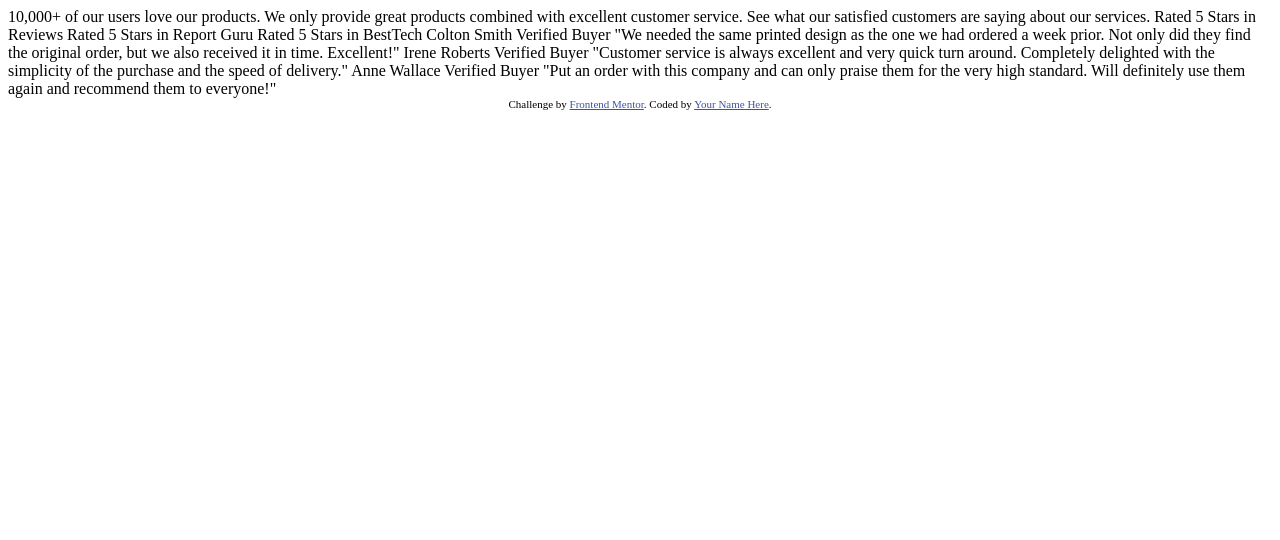
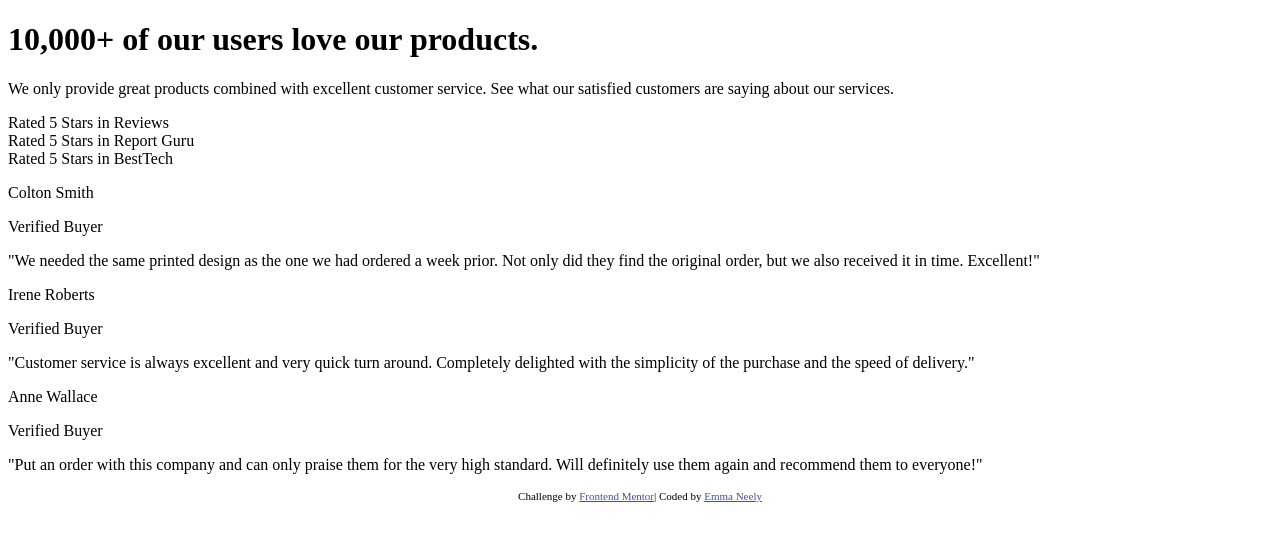
Before and after one commit to emmaneely/SocialProofSection, a plain HTML site: page index.html in a window 1280 px wide. Drawn offline with Linux system fonts and the light colour scheme.

Commit message:
New: styles.css, updated: html semantics

```diff
--- a/index.html
+++ b/index.html
@@ -3,8 +3,7 @@
   <head>
     <meta charset="UTF-8" />
     <meta name="viewport" content="width=device-width, initial-scale=1.0" />
-    <!-- displays site properly based on user's device -->
-
+    <link rel="stylesheet" href="./styles.css">
     <link
       rel="icon"
       type="image/png"
@@ -12,50 +11,53 @@
       href="./images/favicon-32x32.png"
     />
 
-    <title>Frontend Mentor | Social proof section</title>
-
-    <!-- Feel free to remove these styles or customise in your own stylesheet 👍 -->
-    <style>
-      .attribution {
-        font-size: 11px;
-        text-align: center;
-      }
-      .attribution a {
-        color: hsl(228, 45%, 44%);
-      }
-    </style>
+    <title>Social Proof Section</title>
   </head>
   <body>
-    10,000+ of our users love our products.
-
-    We only provide great products combined with excellent customer service.
-    See what our satisfied customers are saying about our services.
-
-    Rated 5 Stars in Reviews
-    Rated 5 Stars in Report Guru
-    Rated 5 Stars in BestTech
-
-    Colton Smith
-    Verified Buyer
-    "We needed the same printed design as the one we had ordered a week prior.
-    Not only did they find the original order, but we also received it in time.
-    Excellent!"
-
-    Irene Roberts
-    Verified Buyer
-    "Customer service is always excellent and very quick turn around. Completely
-    delighted with the simplicity of the purchase and the speed of delivery."
-
-    Anne Wallace
-    Verified Buyer
-    "Put an order with this company and can only praise them for the very high
-    standard. Will definitely use them again and recommend them to everyone!"
-
-    <div class="attribution">
+    <main>
+      <heading>
+        <h1>10,000+ of our users love our products.</h1>
+        <p>We only provide great products combined with excellent customer service.
+        See what our satisfied customers are saying about our services.</p>
+      </heading>
+      <section class="ratings">
+        <div>
+          Rated 5 Stars in Reviews
+        </div>
+        <div>
+          Rated 5 Stars in Report Guru
+        </div>
+        <div>
+          Rated 5 Stars in BestTech
+        </div>
+      </section>
+      <section class="flex-cards">
+        <div class="card">
+        <p class="name">Colton Smith</p>
+        <p class="verified">Verified Buyer</p>
+        <p class="quote">"We needed the same printed design as the one we had ordered a week prior.
+          Not only did they find the original order, but we also received it in time.
+          Excellent!"</p>
+        </div>
+        <div class="card">
+        <p class="name">Irene Roberts</p>
+        <p class="verified">Verified Buyer</p>
+        <p class="quote">"Customer service is always excellent and very quick turn around. Completely
+          delighted with the simplicity of the purchase and the speed of delivery."</p>
+        </div>
+        <div class="card">
+        <p class="name">Anne Wallace</p>
+        <p class="verified">Verified Buyer</p>
+        <p class="quote">"Put an order with this company and can only praise them for the very high
+          standard. Will definitely use them again and recommend them to everyone!"</p>
+        </div>
+      </section>
+    </main>
+    <footer class="attribution">
       Challenge by
       <a href="https://www.frontendmentor.io?ref=challenge" target="_blank"
         >Frontend Mentor</a
-      >. Coded by <a href="#">Your Name Here</a>.
-    </div>
+      >| Coded by <a href="https://github.com/emmaneely" target="_blank">Emma Neely</a>
+    </footer>
   </body>
 </html>
--- /dev/null
+++ b/styles.css
@@ -0,0 +1,8 @@
+.attribution {
+    font-size: 11px;
+    text-align: center;
+}
+
+.attribution a {
+    color: hsl(228, 45%, 44%);
+}
```
